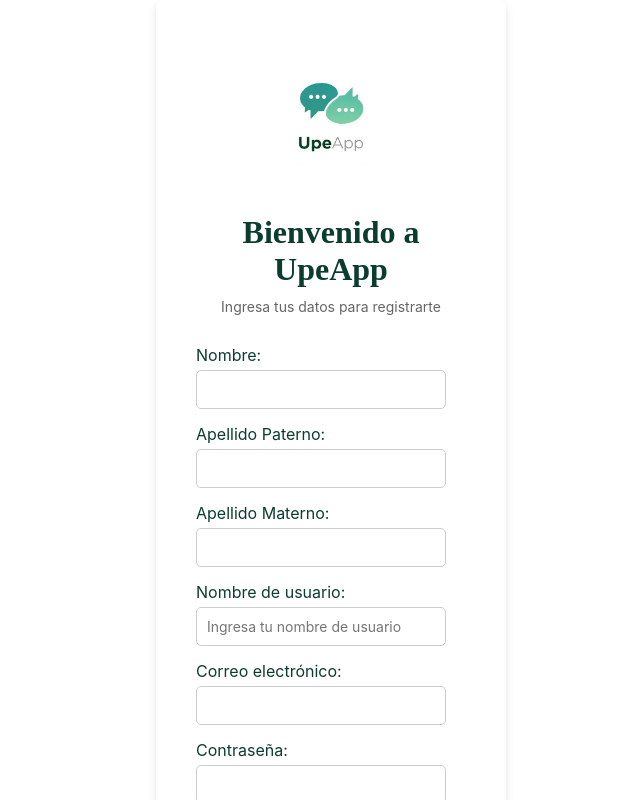
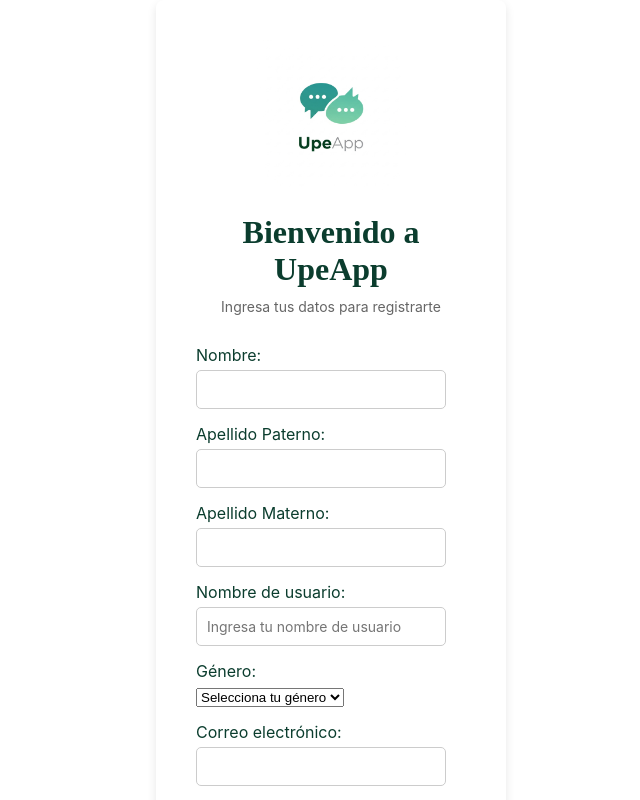
Before and after one commit to imanolcier21/EstadiaUpemor, a React (Create React App) app in the folder frontend/: page / in a window 1280 px wide. Both pictures are taken after a click on the button "¿No tienes cuenta? Regístrate". Shown: the top 800 px of the page, without its empty margins (309-949 px from the left). Built offline with nearby package versions, Linux system fonts and the light colour scheme; no server answers.

Commit message:
Se agregaron los nuevos campos del modelo usuario

```diff
--- a/frontend/src/components/AuthPage.js
+++ b/frontend/src/components/AuthPage.js
@@ -1,7 +1,7 @@
 // frontend/src/components/AuthPage.js
 import React, { useState } from 'react';
 import logo from '../assets/logo.jpg';
-import { useNavigate } from 'react-router-dom';
+import { useNavigate, Link } from 'react-router-dom';
 import './AuthPage.css';
 import { useAuth } from '../context/AuthContext';
 
@@ -17,6 +17,7 @@ function AuthPage() {
     const [apePatUser, setApePatUser] = useState('');
     const [apeMatUser, setApeMatUser] = useState('');
     const [isRegistering, setIsRegistering] = useState(false);
+    const [genero, setGenero] = useState('');
 
     const handleSubmit = async (e) => {
         e.preventDefault();
@@ -32,6 +33,7 @@ function AuthPage() {
             nom_user: nomUser,
             ape_pat_user: apePatUser,
             ape_mat_user: apeMatUser,
+            genero: genero,
         };
 
         try {
@@ -111,6 +113,16 @@ function AuthPage() {
                                     required
                                 />
                             </div>
+                            <div className="form-group">
+                                <label htmlFor="genero">Género:</label>
+                                <select id="genero" value={genero} onChange={(e) => setGenero(e.target.value)} required>
+                                    <option value="">Selecciona tu género</option>
+                                    <option value="Masculino">Masculino</option>
+                                    <option value="Femenino">Femenino</option>
+                                    <option value="Otro">Otro</option>
+                                    <option value="Prefiero no decirlo">Prefiero no decirlo</option>
+                                </select>
+                            </div>
                         </>
                     )}
                     <div className="form-group">
@@ -127,7 +139,7 @@ function AuthPage() {
                 </form>
 
                 <p className="forgot-password">
-                    <a href="#">¿Olvidaste tu contraseña?</a>
+                    <Link to="/password-reset">¿Olvidaste tu contraseña?</Link>
                 </p>
                 <button className="toggle-auth" onClick={() => setIsRegistering(!isRegistering)}>
                     {isRegistering ? '¿Ya tienes cuenta? Inicia sesión' : '¿No tienes cuenta? Regístrate'}
```
